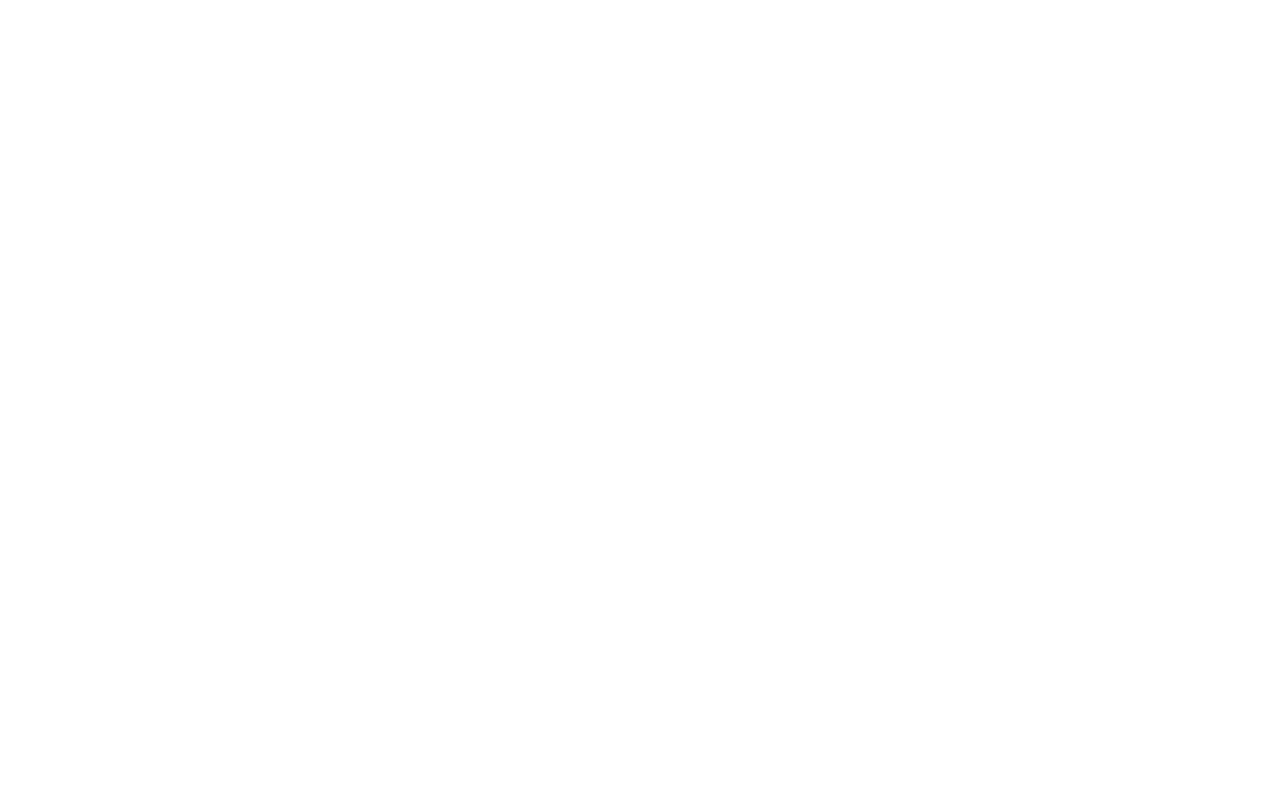
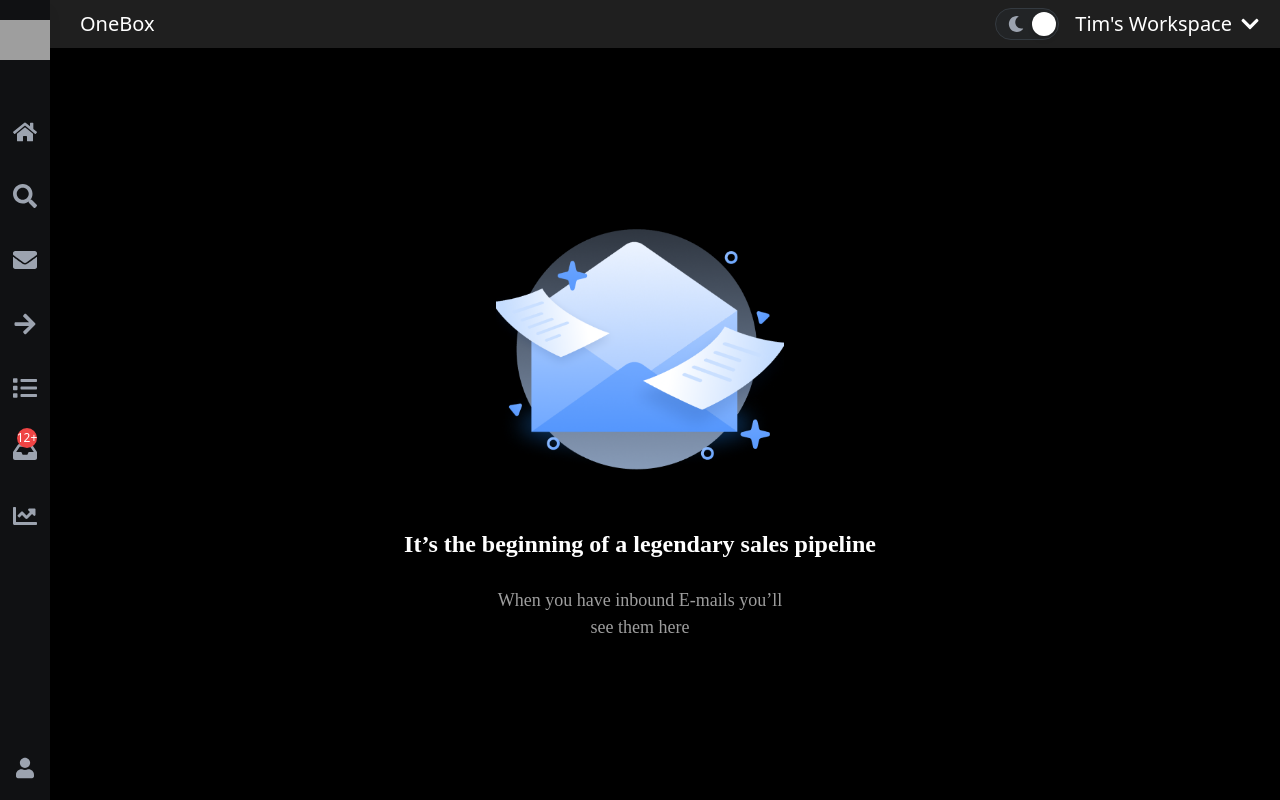
Before and after one commit to soumik-saha/InboxWizard, a React (Create React App) app: page /onebox in a window 1280 px wide. Before the commit this address had no page. Built offline with nearby package versions, Linux system fonts and the light colour scheme; grey boxes are pictures that could not be loaded.

Commit message:
feat: Add OneBox dashboard component and update routing

```diff
--- a/package.json
+++ b/package.json
@@ -13,6 +13,7 @@
     "postcss": "^8.4.41",
     "react": "^18.3.1",
     "react-dom": "^18.3.1",
+    "react-icons": "^5.2.1",
     "react-router-dom": "^6.26.0",
     "react-scripts": "5.0.1",
     "tailwindcss": "^3.4.7",
@@ -41,5 +42,8 @@
       "last 1 firefox version",
       "last 1 safari version"
     ]
+  },
+  "devDependencies": {
+    "html-webpack-plugin": "^5.6.0"
   }
 }
--- a/src/App.js
+++ b/src/App.js
@@ -1,10 +1,12 @@
 import { Routes, Route } from "react-router-dom";
 import Login from "./components/Login/Login.js";
+import Dashboard from "./components/Onebox/Dashboard.js"; // Import the Dashboard component
 
 function App() {
   return (
     <Routes>
       <Route path="/" element={<Login />} />
+      <Route path="onebox" element={<Dashboard />} />
     </Routes>
   );
 }
--- /dev/null
+++ b/src/components/Onebox/Dashboard.js
@@ -0,0 +1,38 @@
+import Sidebar from './Sidebar';
+import Navbar from './Navbar';
+
+export default function Dashboard() {
+    return (
+        <div className="flex flex-col w-full h-screen">
+            <Navbar />
+            <div className="flex flex-row flex-grow">
+                <Sidebar />
+                <div className="flex-grow flex flex-col justify-center items-center bg-black p-8">
+                    <div className="flex flex-col justify-center items-center gap-6">
+                        <img src='/EmptyMail.png' alt="empty-inbox" className="w-72 h-72 object-cover object-center" />
+                    </div>
+                    <div className="flex flex-col justify-center items-center gap-6 mt-8">
+                        <div className="text-center text-gray-800 text-2xl font-bold leading-9" style={{
+                            color: '#FFF',
+                            textAlign: 'center',
+                            fontFamily: 'DM Sans',
+                            fontSize: '24px',
+                            fontStyle: 'normal',
+                            fontWeight: 700,
+                            lineHeight: '152.2%' /* 36.528px */
+                        }}>It’s the beginning of a legendary sales pipeline</div>
+                        <div className="w-72 text-center text-gray-600 text-lg font-medium leading-7" style={{
+                            color: '#9E9E9E',
+                            textAlign: 'center',
+                            fontFamily: 'DM Sans',
+                            fontSize: '18px',
+                            fontStyle: 'normal',
+                            fontWeight: 500,
+                            lineHeight: '152.2%' /* 27.396px */
+                        }}>When you have inbound E-mails you’ll see them here</div>
+                    </div>
+                </div>
+            </div>
+        </div>
+    );
+}
--- /dev/null
+++ b/src/components/Onebox/Navbar.js
@@ -0,0 +1,35 @@
+import React, { useState } from 'react';
+import { FaSun, FaMoon, FaChevronDown } from 'react-icons/fa';
+
+const Navbar = () => {
+    const [darkMode, setDarkMode] = useState(true);
+
+    const toggleDarkMode = () => {
+        setDarkMode(!darkMode);
+    };
+
+    return (
+        <nav className="flex items-center justify-between pl-20 pr-5 p-2" style={{ background: '#1F1F1F' }}>
+            <div className="text-white text-xl">OneBox</div>
+            <div className="flex items-center">
+                <div className="flex items-center mr-4">
+                    <div
+                        className={`w-16 h-8 flex items-center rounded-full p-1 cursor-pointer border ${darkMode ? 'bg-gray-700 border-gray-600' : 'bg-gray-300 border-gray-400'}`}
+                        onClick={toggleDarkMode}
+                        style={{ background: '#222426', borderColor: '#343A40' }}
+                    >
+                        <div className={`w-6 h-6 rounded-full shadow-md transform duration-300 ease-in-out ${darkMode ? 'translate-x-8' : ''}`} style={{ background: 'white' }}></div>
+                        <div className={`absolute ${darkMode ? 'text-gray-400' : 'text-yellow-400'} ${darkMode ? 'ml-2' : 'ml-8'}`}>
+                            {darkMode ? <FaMoon /> : <FaSun />}
+                        </div>
+                    </div>
+                </div>
+                <div className="text-white text-xl flex items-center">
+                    Tim's Workspace <FaChevronDown className="ml-2" />
+                </div>
+            </div>
+        </nav>
+    );
+};
+
+export default Navbar;
--- /dev/null
+++ b/src/components/Onebox/Sidebar.js
@@ -0,0 +1,48 @@
+import React from "react";
+import { FaHome, FaSearch, FaEnvelope, FaArrowRight, FaList, FaInbox, FaChartLine, FaUser } from "react-icons/fa";
+
+const Sidebar = () => {
+    const menuItems = [
+        { icon: <FaHome size={24} className="text-gray-400 hover:text-black" />, text: "Home" },
+        { icon: <FaSearch size={24} className="text-gray-400 hover:text-black" />, text: "Find" },
+        { icon: <FaEnvelope size={24} className="text-gray-400 hover:text-black" />, text: "Mail" },
+        { icon: <FaArrowRight size={24} className="text-gray-400 hover:text-black" />, text: "Send Mail" },
+        { icon: <FaList size={24} className="text-gray-400 hover:text-black" />, text: "List" },
+        { icon: <FaInbox size={24} className="text-gray-400 relative hover:text-black" />, text: "Inbox", notification: 12 },
+        { icon: <FaChartLine size={24} className="text-gray-400 hover:text-black" />, text: "Analytics" },
+    ];
+
+    return (
+        <div className="fixed top-0 left-0 w-[50px] h-screen bg-black shadow-lg flex flex-col justify-between" style={{ background: "#101113" }}>
+            <div className="flex justify-center items-center h-20">
+                <img
+                    src="https://s3-alpha-sig.figma.com/img/37f3/2626/1680d9613629542a2474f79f92f7c022?Expires=1724025600&Key-Pair-Id=APKAQ4GOSFWCVNEHN3O4&Signature=fl4AzEtXSK~06lRD-V3DXYPZGX-3ok8CEebBaMpSkWQAkFWOVwabcZspMmEKNJES3i8SqT9w1c-Qt96D1-3ezTqfrM~RwaNthPHlPppqJ4fCG0oXLlENaaOubkJhpqGEVqAwJK54pmhpO0YTC5QDVSexqsQ9r2XMeBnhoLJDvYGo4GiLG-IDAY3q4Xstp5YuRtiWYG2EpThoF3R1SiQYLzYuHq0ges5bFcTw64nKinSqt0hB8A7~LcnqIvJImb0Nya-B12d1M13IxP3i0zLHkkWXM0XrvjmSVFkuS9mX82bDOqUG7A9lH~R3GH-A38NCtoyLR17HHwFxf~d9kB59hw__"
+                    alt="logo"
+                    className="w-20 h-10 object-cover object-left m-0 p-0"
+                />
+            </div>
+            <nav className="flex-grow flex flex-col justify-top items-center p-1.25 py-7">
+                <ul className="flex flex-col space-y-4">
+                    {menuItems.map(({ icon, text, notification }, index) => (
+                        <li
+                            key={index}
+                            className="text-xl flex items-center justify-center cursor-pointer hover:bg-gray-200 rounded-md w-full relative h-12"
+                        >
+                            {icon}
+                            {notification && (
+                                <span className="absolute top-0 right-0 bg-red-500 text-white text-xs rounded-full w-5 h-5 flex items-center justify-center">
+                                    {notification}+
+                                </span>
+                            )}
+                        </li>
+                    ))}
+                </ul>
+            </nav>
+            <div className="flex justify-center items-center p-4">
+                <FaUser size={32} className="text-gray-400 hover:text-white" />
+            </div>
+        </div>
+    );
+};
+
+export default Sidebar;
```
Also changed, not shown: public/EmptyMail.png (added), 1 other file (tests, documents, lock files or other folders).
